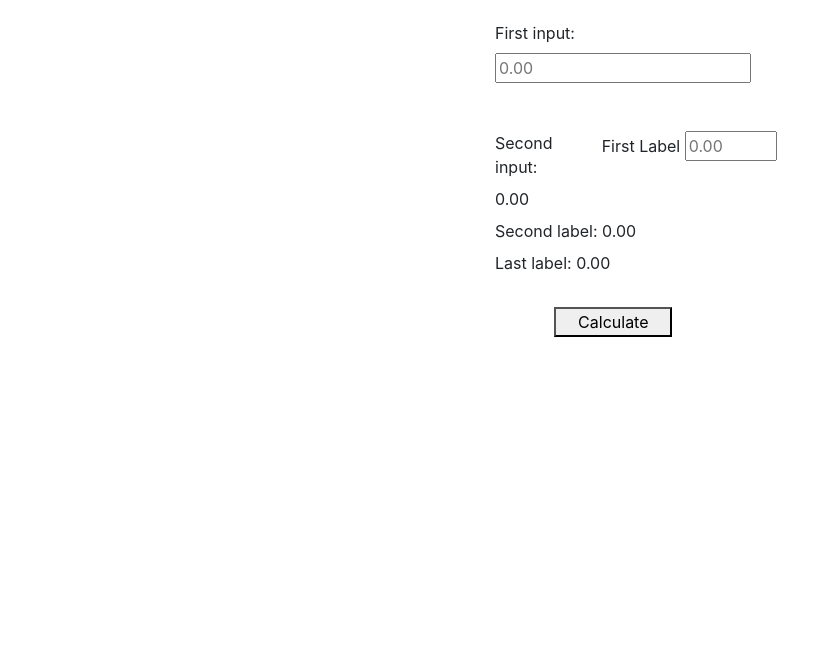
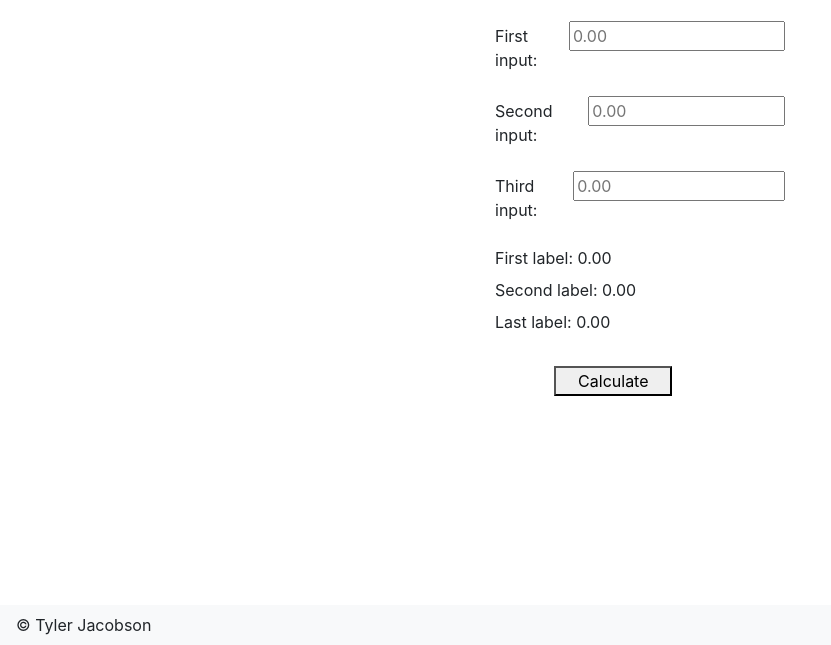
Before and after one commit to tjac1336/app-challenge-practice, a plain HTML site: page index.html in a window 1280 px wide. Shown: the part 155-800 px from the top of the page, without its empty margins (0-831 px from the left). Drawn offline with nearby package versions, Linux system fonts and the light colour scheme.

Commit message:
Added some css and changed the layout of the page

```diff
--- a/css/styles.css
+++ b/css/styles.css
@@ -4,3 +4,10 @@
   margin-right: auto;
   width: 50%;
 }
+
+#footer {
+  position: absolute;
+  bottom: 0;
+  width: 100%;
+  height: 2.5em;
+}
--- a/index.html
+++ b/index.html
@@ -32,50 +32,52 @@
 
 
         <div class="row">
+            <div class="col-md-3"></div>
+            <div class="col-md-6" style="display: table">
+                <label style="display: table-cell">First input: </label>
+                <input type="text" placeholder="0.00" id="firstInput" style="display: table-cell; width: 100%">
+            </div>
+            <div class="col-md-3"></div>
+        </div>
 
+        <br>
+
+        <div class="row">
+            <div class="col-md-3"></div>
+            <div class="col-md-6" style="display: table">
+                <label style="display: table-cell">Second input: </label>
+                <input type="text" placeholder="0.00" id="secondInput" style="display: table-cell; width: 100%">
+            </div>
+            <div class="col-md-3"></div>
+        </div>
+
+        <br>
+
+        <div class="row">
+            <div class="col-md-3"></div>
+            <div class="col-md-6" style="display: table">
+                <label style="display: table-cell">Third input: </label>
+                <input type="text" placeholder="0.00" id="thirdInput" style="display: table-cell; width: 100%">
+            </div>
+            <div class="col-md-3"></div>
+        </div>
+
+        <br>
+
+        <div class="row">
             <div class="col-md-3"></div>
             <div class="col-md-6">
                 <tr>
                     <td>
-                        <label>First input: </label>
+                        <label>First label: </label>
                     </td>
                     <td>
-                        <input type="text" placeholder="0.00" id="firstInput">
+                        <label id="firstLabel">0.00</label>
                     </td>
                 </tr>
             </div>
-            <div class="col-md-3"></div>
         </div>
 
-
-        <br>
-        <br>
-
-
-        <div class="row">
-            <div class="col-md-3"></div>
-            <div class="col-md-2">
-                <tr>
-                    <td>
-                        <label>Second input: </label>
-                    </td>
-                    <td>
-                        <label id="secondInput">0.00</label>
-                    </td>
-                </tr>
-            </div>
-            <div class="col-md-4">
-                <tr>
-                    <td>
-                        <label>First Label </label>
-                    </td>
-                    <td>
-                        <input id="firstLabel" type="text" placeholder="0.00" size="4">
-                    </td>
-                </tr>
-            </div>
-            <div class="col-md-3"></div>
-        </div>
 
         <div class="row">
             <div class="col-md-3"></div>
@@ -91,6 +93,7 @@
             </div>
             <div class="col-md-3"></div>
         </div>
+
 
         <div class="row">
             <div class="col-md-3"></div>
@@ -119,7 +122,10 @@
             <div class="col-md-4"></div>
         </div>
 
+
     </main>
+
+    <footer class="navbar navbar-expand-lg navbar-light bg-light" id="footer">© Tyler Jacobson</footer>
 
 
     <script src="https://code.jquery.com/jquery-3.3.1.slim.min.js"
```
